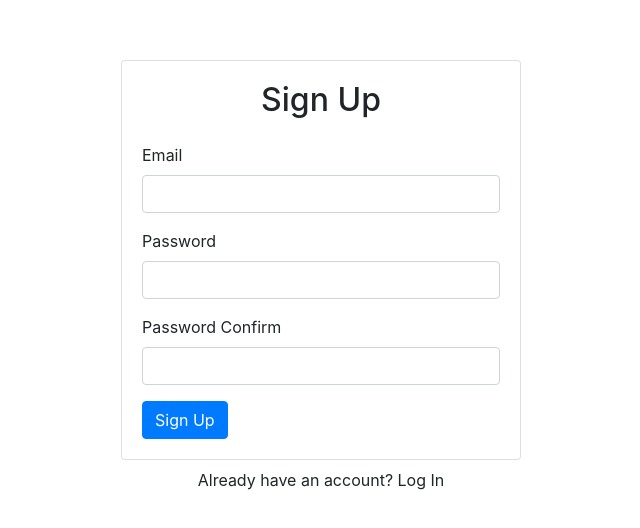
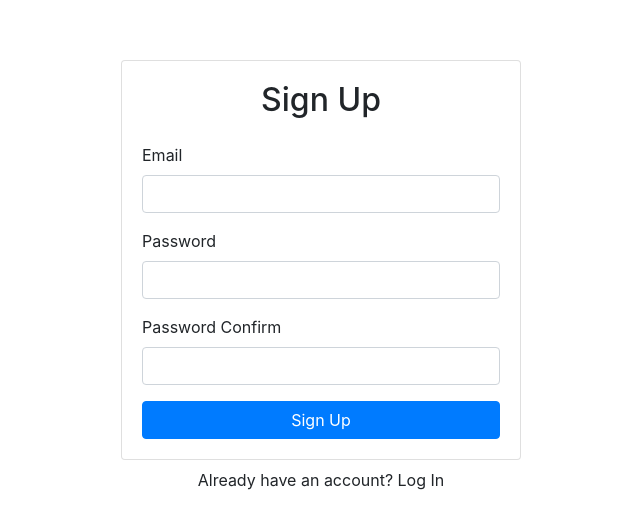
Before and after one commit to Evand3r/simple-react-firebase-auth-test, a React (Create React App) app: page /signup in a window 1280 px wide. Shown: the part 124-652 px from the top of the page, without its empty margins (319-959 px from the left). Built offline with nearby package versions, Linux system fonts and the light colour scheme; no server answers.

Commit message:
signup component functionality

```diff
--- a/src/components/App.js
+++ b/src/components/App.js
@@ -1,9 +1,11 @@
 import React from 'react';
 import { Container } from 'react-bootstrap';
+import AuthProvider from '../contexts/AuthContext';
 import Signup from './Signup';
 
 function App() {
   return (
+    <AuthProvider>
       <Container
         className="d-flex align-items-center justify-content-center"
         style={{ minHeight: "100vh" }}
@@ -12,6 +14,7 @@ function App() {
           <Signup />
         </div>
       </Container >
+    </AuthProvider>
   );
 }
 
--- a/src/components/Signup.js
+++ b/src/components/Signup.js
@@ -1,17 +1,45 @@
-import React, { useRef } from 'react';
-import { Form, Button, Card } from 'react-bootstrap';
+// import { Alert } from 'bootstrap';
+import React, { useRef, useState } from 'react';
+import { Form, Button, Card, Alert } from 'react-bootstrap';
+import { useAuth } from '../contexts/AuthContext';
 
 export default function Signup() {
     const emailRef = useRef();
     const passwordRef = useRef();
     const passwordConfirmRef = useRef();
+    const { signUp, currentUser, reqError } = useAuth();
+    const [error, setError] = useState('');
+    const [loading, setLoading] = useState(false);
+
+    function handleSubmit(e) {
+        e.preventDefault();
+
+        if (passwordRef.current.value !== passwordConfirmRef.current.value) {
+            return setError('Passwords do not match');
+        }
+
+        try {
+            setError('');
+            setLoading(true);
+            signUp(emailRef.current.value, passwordRef.current.value);
+        } catch (error) {
+            setError(error);
+        }
+
+        setLoading(false);
+    }
 
     return (
         <>
             <Card>
                 <Card.Body>
                     <h2 className="text-center mb-4">Sign Up</h2>
-                    <Form>
+                    {currentUser && JSON.stringify(currentUser.email)}
+                    {
+                        (error && <Alert variant="danger">{error}</Alert>) ||
+                        (reqError && <Alert variant="danger">{reqError.message}</Alert>)
+                    }
+                    <Form onSubmit={handleSubmit}>
                         <Form.Group id="email">
                             <Form.Label>Email</Form.Label>
                             <Form.Control type="email" ref={emailRef} required />
@@ -24,7 +52,7 @@ export default function Signup() {
                             <Form.Label>Password Confirm</Form.Label>
                             <Form.Control type="password" ref={passwordConfirmRef} required />
                         </Form.Group>
-                        <Button className="w-100" type="submit" className="klk">
+                        <Button disabled={loading} className="w-100" type="submit">
                             Sign Up
                         </Button>
                     </Form>
--- a/src/Context/Authcontext.js
+++ b/src/contexts/AuthContext.js
@@ -9,9 +9,11 @@ export function useAuth() {
 
 export default function AuthProvider({ children }) {
     const [currentUser, setCurrentUser] = useState();
+    const [reqError, setReqError] = useState();
 
     function signUp(email, password) {
-        return auth.createUserWithEmailAndPassword(email, password);
+        setReqError('');
+        return auth.createUserWithEmailAndPassword(email, password).catch(err => setReqError(err));
     }
 
     useEffect(() => {
@@ -21,7 +23,9 @@ export default function AuthProvider({ children }) {
     }, []);
 
     const value = {
-        currentUser
+        currentUser,
+        signUp,
+        reqError,
     }
     return (
         <AuthContext.Provider value={value}>
```
Lines whose indentation alone changed are shown as unchanged.
